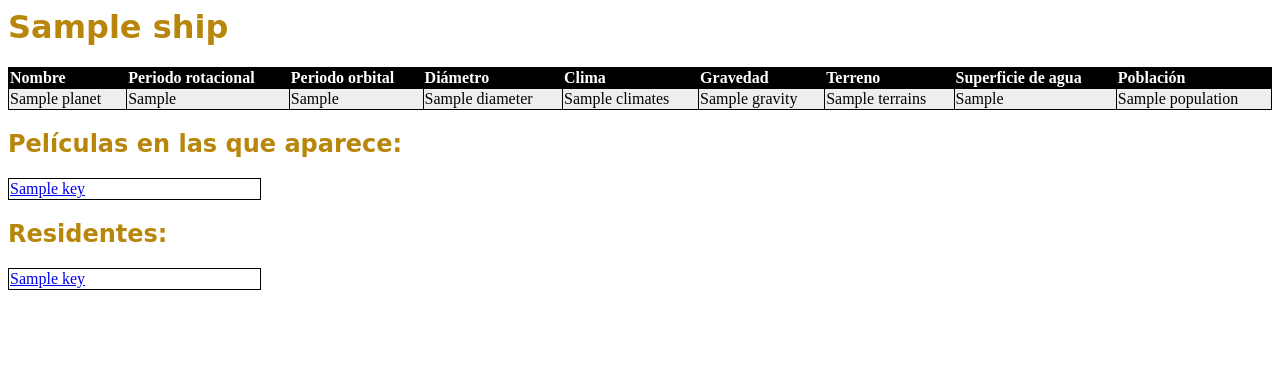
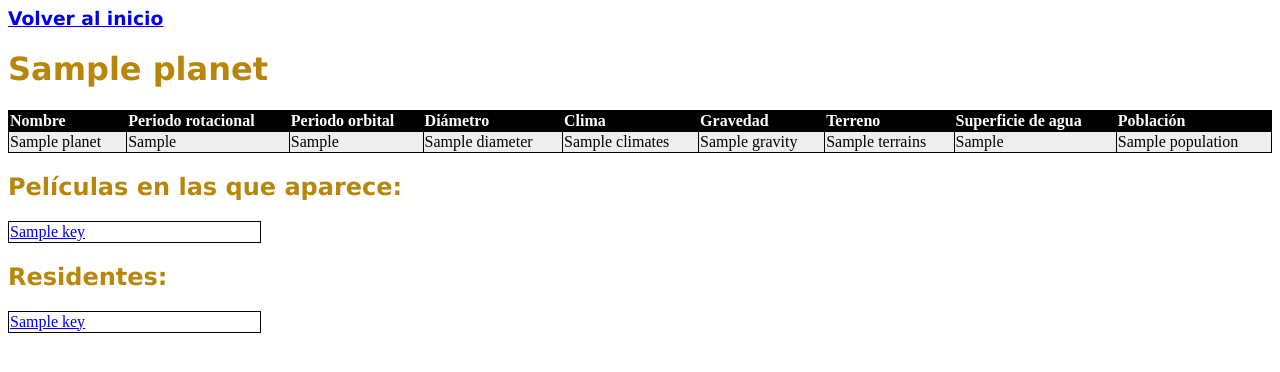
Before and after one commit to Snorlax8/Tarea3, a Django app: template swinfo/templates/swinfo/planet_detail.html in a window 1280 px wide. Shown: the top 372 px of the page. Run offline with Django 3.2, Linux system fonts and the light colour scheme; the template is opened without the code that fills it: most values are stand-ins (such as "Sample title", 1, 10 or a date in 2020).

Commit message:
Homepage button and fixed minor details

```diff
--- a/swinfo/static/swinfo/css/swinfo.css
+++ b/swinfo/static/swinfo/css/swinfo.css
@@ -1,6 +1,6 @@
-h2, h1 {
+h2, h1, h3 {
     color: #B8860B;
-    font-family: "Comic Sans MS", cursive, "Verdana", "Arial";
+    font-family: "Verdana", "Arial";
 }
 
 table, th, td {
--- a/swinfo/templates/swinfo/character_detail.html
+++ b/swinfo/templates/swinfo/character_detail.html
@@ -1,4 +1,5 @@
 {% load static %}
+<h3 ><a href = "{% url 'index' %}">Volver al inicio</a></h3>
 <head>
   <link rel="stylesheet" href="{% static 'swinfo/css/swinfo.css' %}">
 <h1>{{ character.name }}</h1>
--- a/swinfo/templates/swinfo/detail.html
+++ b/swinfo/templates/swinfo/detail.html
@@ -1,6 +1,6 @@
 
 {% load static %}
-
+<h3 ><a href = "{% url 'index' %}">Volver al inicio</a></h3>
 <head>
   <link rel="stylesheet" href="{% static 'swinfo/css/swinfo.css' %}">
 <h1>{{ movie.title }}</h1>
--- a/swinfo/templates/swinfo/planet_detail.html
+++ b/swinfo/templates/swinfo/planet_detail.html
@@ -1,7 +1,8 @@
 {% load static %}
+<h3 ><a href = "{% url 'index' %}">Volver al inicio</a></h3>
 <head>
   <link rel="stylesheet" href="{% static 'swinfo/css/swinfo.css' %}">
-<h1>{{ ship.name }}</h1>
+<h1>{{ planet.name }}</h1>
 </head>
 
 <!-- <form action="/search/" method="get">
--- a/swinfo/templates/swinfo/ship_detail.html
+++ b/swinfo/templates/swinfo/ship_detail.html
@@ -1,4 +1,5 @@
 {% load static %}
+<h3 ><a href = "{% url 'index' %}">Volver al inicio</a></h3>
 <head>
   <link rel="stylesheet" href="{% static 'swinfo/css/swinfo.css' %}">
 <h1>{{ ship.name }}</h1>
```
